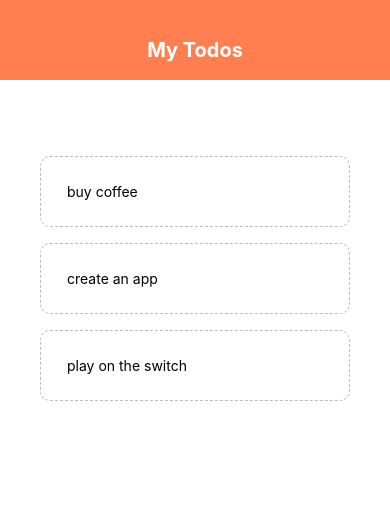
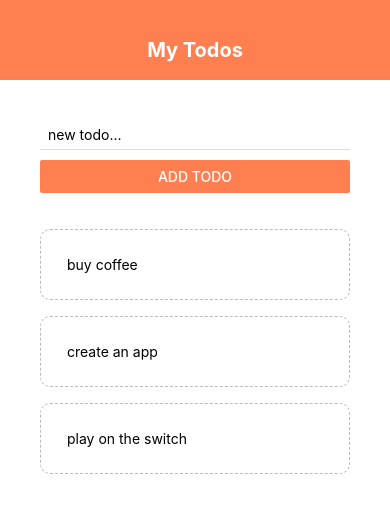
Before and after one commit to fc-dogan/React-Native-ToDo-App, a React Native app: screen / in a window 390 px wide. Shown: the top 512 px of the page. Built offline with nearby package versions, Linux system fonts and the light colour scheme.

Commit message:
create submitHandler method

```diff
--- a/App.js
+++ b/App.js
@@ -3,6 +3,7 @@ import React, { useState } from 'react';
 import { StyleSheet, Text, View, Button, TextInput, FlatList } from 'react-native';
 import Header from './components/Header';
 import ToDoItem from './components/ToDoItem';
+import AddTodo from './components/AddTodo';
 
 export default function App() {
   const [todos, setTodos] = useState([
@@ -17,11 +18,20 @@ export default function App() {
       })
     }
 
+    const submitHandler = (text) => {
+      setTodos((prevTodos) => {
+        return [
+          { text: text, key: (prevTodos.length + 1).toString() },
+          ...prevTodos
+        ]
+      })
+    }
+
   return (
     <View style={styles.container}>
       <Header />
       <View style={styles.content}>
-        {/* form */}
+        <AddTodo submitHandler={submitHandler} />
         <View style={styles.list}>
           <FlatList
             data={todos}
--- /dev/null
+++ b/components/AddTodo.js
@@ -0,0 +1,32 @@
+import React, { useState } from 'react'
+import { StyleSheet, Text, TextInput, View, TouchableOpacity, Button } from 'react-native';
+
+function AddTodo( { submitHandler }) {
+  const [text,setText] = useState('')
+
+  const changeHandler = (value) => {
+    setText(value);
+  }
+
+  return (
+    <View>
+      <TextInput
+      style={styles.input}
+      placeholder='new todo...'
+      onChangeText={changeHandler}/>
+      <Button onPress={() => submitHandler(text)} title='add todo' color='coral' />
+    </View>
+  )
+}
+
+const styles = StyleSheet.create({
+  input: {
+    marginBottom: 10,
+    paddingHorizontal: 8,
+    paddingVertical: 6,
+    borderBottomColor: '#ddd',
+    borderBottomWidth: 1,
+  }
+})
+
+export default AddTodo
--- a/components/ToDoItem.js
+++ b/components/ToDoItem.js
@@ -4,6 +4,7 @@ import React from 'react'
 
 function ToDoItem(props) {
   const { item, onPress } = props;
+  console.log(item.text + " key: " + item.key)
   return (
     <TouchableOpacity onPress={() => onPress(item.key)}>
       <Text style={styles.item}>{item.text}</Text>
```
